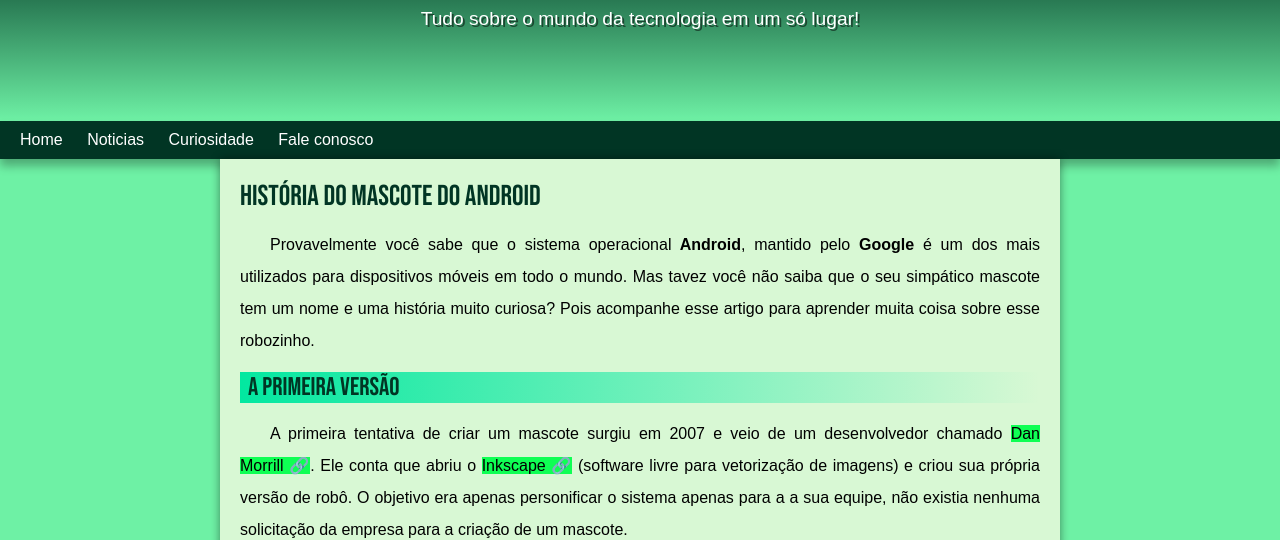
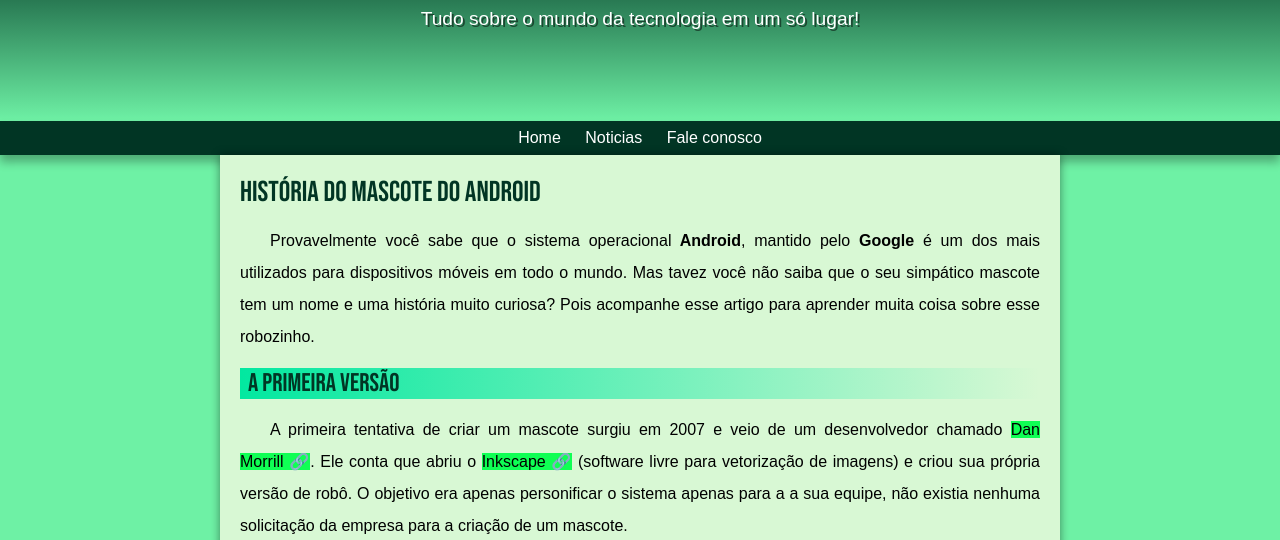
Before and after one commit to ViniMendes0/Projeto-Android, a plain HTML site: page index.html in a window 1280 px wide. Shown: the part 69-609 px from the top of the page. Drawn offline with Linux system fonts and the light colour scheme.

Commit message:
Problema de padding corrigido

```diff
--- a/estilo/style.css
+++ b/estilo/style.css
@@ -89,8 +89,9 @@
 
 nav {
     background-color: var(--cordoheader);
-    padding: 10px;
+    padding: 8px;
     box-shadow: 0px 7px 9px rgba(0, 0, 0, 0.295);
+    text-align: center;
 
 }
 
--- a/index.html
+++ b/index.html
@@ -16,7 +16,6 @@
     <nav>
         <a href="#">Home</a>
         <a href="#">Noticias</a>
-        <a href="#">Curiosidade</a>
         <a href="#">Fale conosco</a>
 
     </nav>
```
